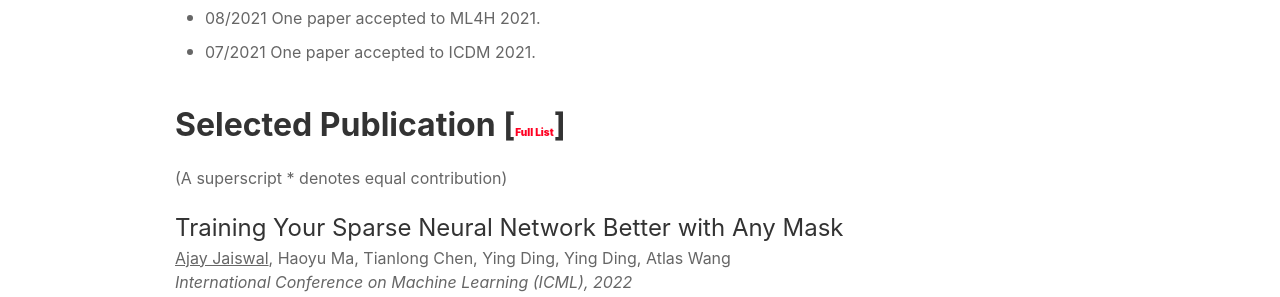
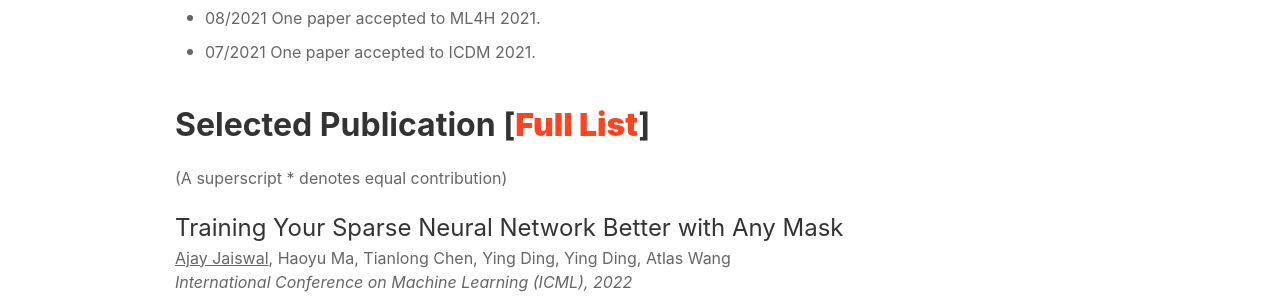
Before and after one commit to Ajay1994/ajay1994.github.io, a Jekyll site: the page index.html, which Jekyll copies as it is, in a window 1280 px wide. Shown: the part 635-932 px from the top of the page. Built offline with Jekyll 4.4.1, drawn with Linux system fonts in a browser that asks for light colours; nearby versions of some CDN libraries.

Commit message:
Update index.html

```diff
--- a/index.html
+++ b/index.html
@@ -118,7 +118,7 @@
             </ul>
 
             <p id="research" class="uk-h2 uk-text-bold">Selected Publication
-		    [<b><a href = "https://scholar.google.com/citations?user=I783HxYAAAAJ&hl=en" style="color:#FF0022; font-size:10px">Full List</a></b>]</p>
+		    [<b><a href = "https://scholar.google.com/citations?user=I783HxYAAAAJ&hl=en" style="color:#FF4422;">Full List</a></b>]</p>
             (A superscript * denotes equal contribution)
             <ul class="uk-list uk-margin-small-bottom">
                 <li>
```
